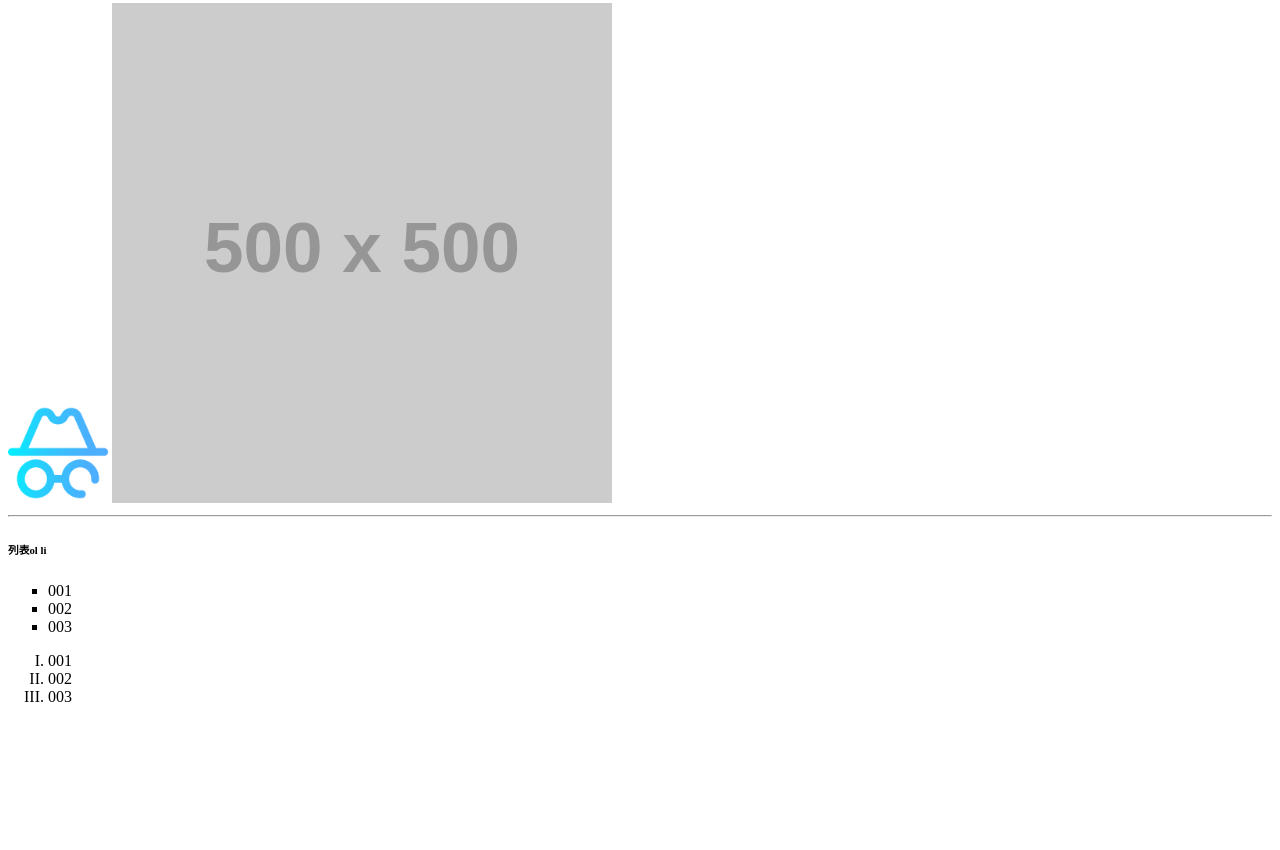
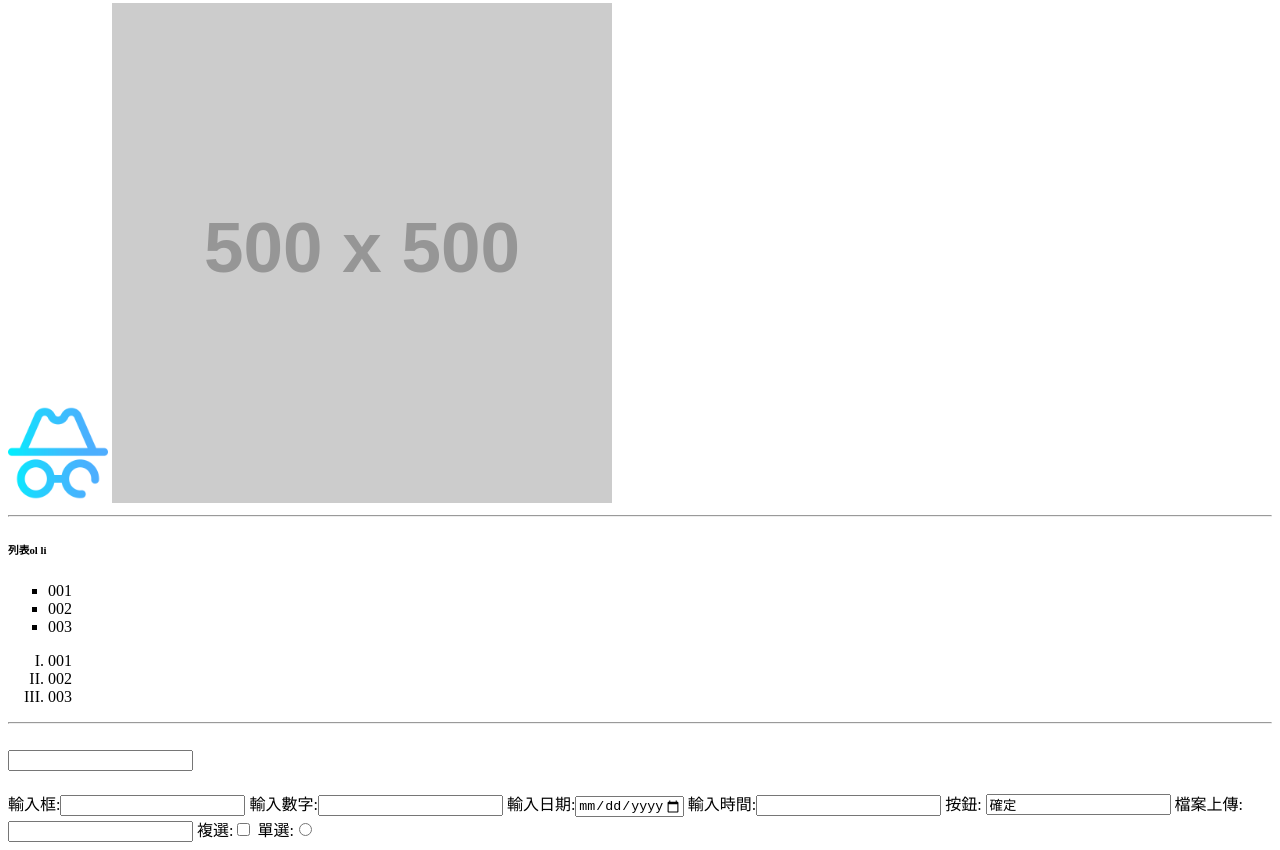
Before and after one commit to milk0927/3411007043, a plain HTML site: page 43.html in a window 1280 px wide. Shown: the part 1034-1884 px from the top of the page. Before the commit the page ends 1756 px from the top, so only its background shows below. Drawn offline with Linux system fonts and the light colour scheme; placeholder pictures from the web are drawn by us.

Commit message:
Add files via upload

```diff
--- a/43.html
+++ b/43.html
@@ -62,5 +62,16 @@
         <li>002</li>
         <li>003</li>
     </ol>
+    <hr>
+    <h2><input></h2>
+    輸入框:<input type="text">
+    輸入數字:<input type="number" min="0" max=" 10">
+    輸入日期:<input type="date" min="2020-01-01" max="2022-03-29">
+    輸入時間:<input type=" time">
+    按鈕: <input type=" button" value="確定">
+    檔案上傳: <input type=" file">
+    複選:<input type="checkbox">
+    單選:<input type="radio">
+
 </body>
 </html>
```
